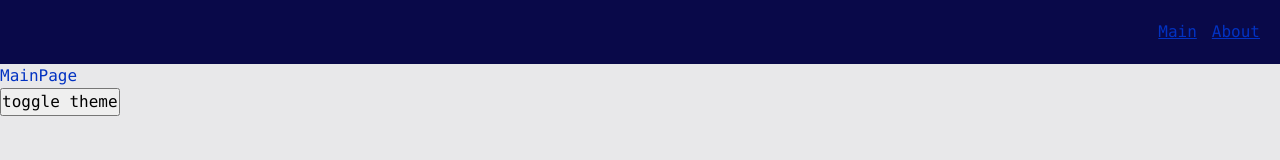
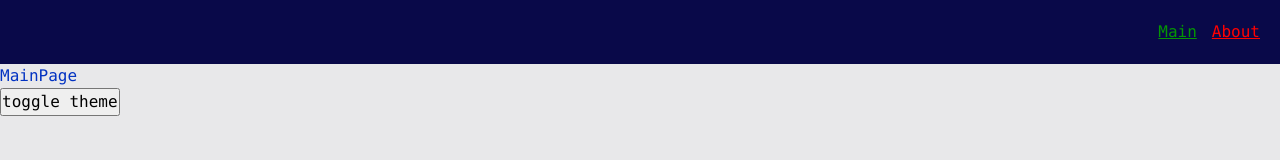
Before and after one commit to mvodyanov/blog-pet-project, a React app: page / in a window 1280 px wide. Shown: the top 160 px of the page. Built offline with nearby package versions, Linux system fonts and the light colour scheme.

Commit message:
extract theme switcher

```diff
--- a/src/app/App.tsx
+++ b/src/app/App.tsx
@@ -7,6 +7,7 @@ import { Navbar } from "widget/Navbar";
 import { AppRouter } from "app/providers/router";
 
 import "./styles/index.scss";
+import { ThemeSwitcher } from "shared/ui/ThemeSwitcher/ThemeSwitcher";
 
 export const App = () => {
   const { theme, toggleTheme } = useTheme();
@@ -15,9 +16,7 @@ export const App = () => {
     <div className={classNames("app", { myClassname: true }, [theme])}>
       <Navbar />
       <AppRouter />
-      <div>
-        <button onClick={toggleTheme}>toggle theme</button>
-      </div>
+      <ThemeSwitcher/>
     </div>
   );
 };
--- /dev/null
+++ b/src/shared/ui/ThemeSwitcher/ThemeSwitcher.tsx
@@ -0,0 +1,21 @@
+import { classNames } from "shared/lib/classNames/classNames";
+import { FC } from "react";
+import { useTheme } from "app/providers/ThemeProvider";
+
+interface ThemeSwitcherProps {
+  className?: string;
+}
+
+export const ThemeSwitcher: FC<ThemeSwitcherProps> = (props) => {
+  const { className } = props;
+  const { toggleTheme } = useTheme();
+
+  return (
+    <button
+      onClick={toggleTheme}
+      className={classNames('', {}, [className])}
+    >
+      toggle theme
+    </button>
+  );
+};
--- a/src/widget/Navbar/ui/Navbar.tsx
+++ b/src/widget/Navbar/ui/Navbar.tsx
@@ -1,5 +1,5 @@
 import { classNames } from "shared/lib/classNames/classNames";
-import { AppLink } from "shared/ui/AppLink/AppLink";
+import { AppLink, AppLinkTheme } from "shared/ui/AppLink/AppLink";
 
 import Style from "./Navbar.module.scss";
 
@@ -12,10 +12,16 @@ export const Navbar = (props: NavbarProps) => {
   return (
     <div className={classNames(Style.navbar, {}, [className])}>
       <div className={Style.links}>
-        <AppLink to="/" className={Style.mainLink}>
+        <AppLink
+          to="/"
+          theme={AppLinkTheme.SECONDARY}
+          className={Style.mainLink}
+        >
           Main
         </AppLink>
-        <AppLink to="/about">About</AppLink>
+        <AppLink to="/about" theme={AppLinkTheme.RED}>
+          About
+        </AppLink>
       </div>
     </div>
   );
```
